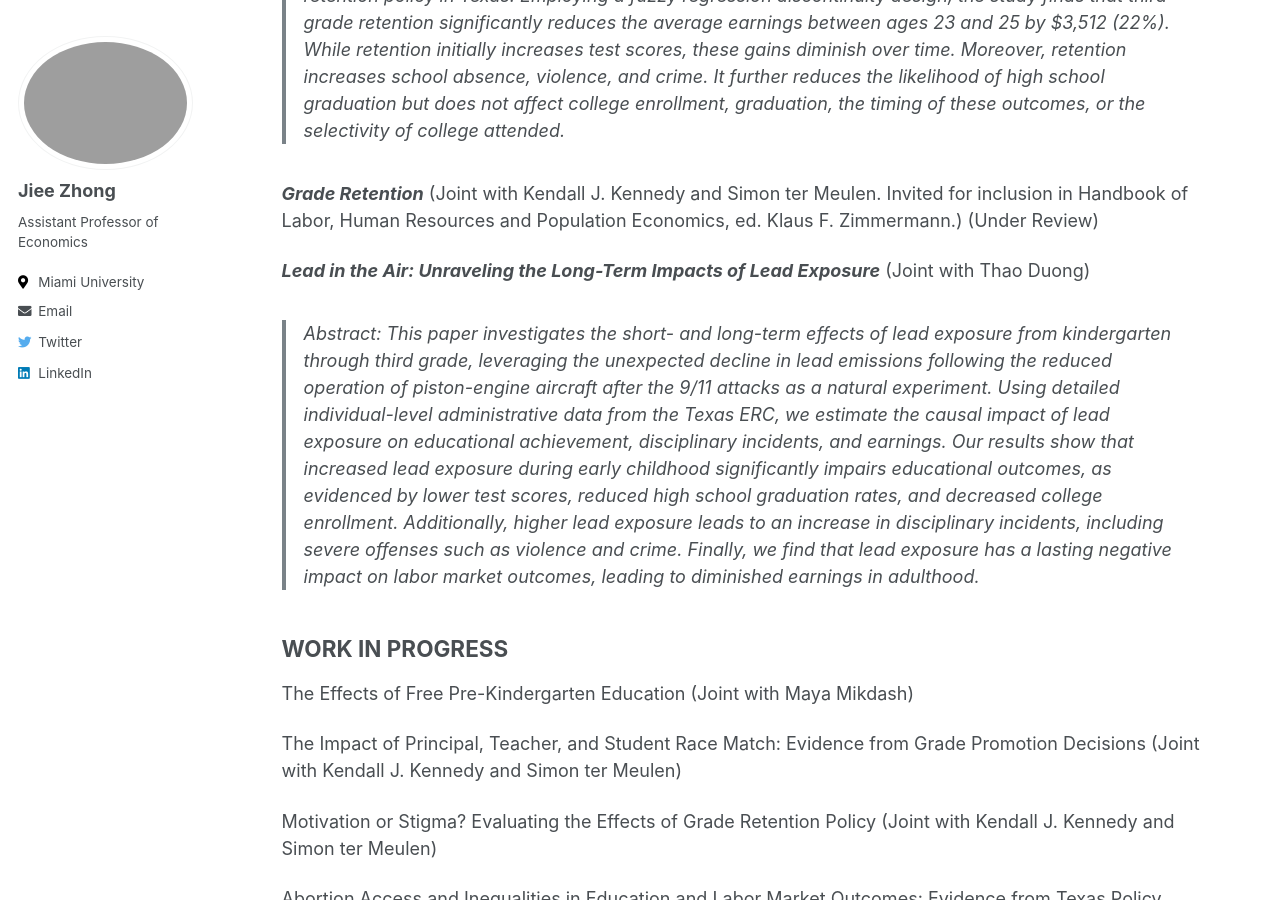
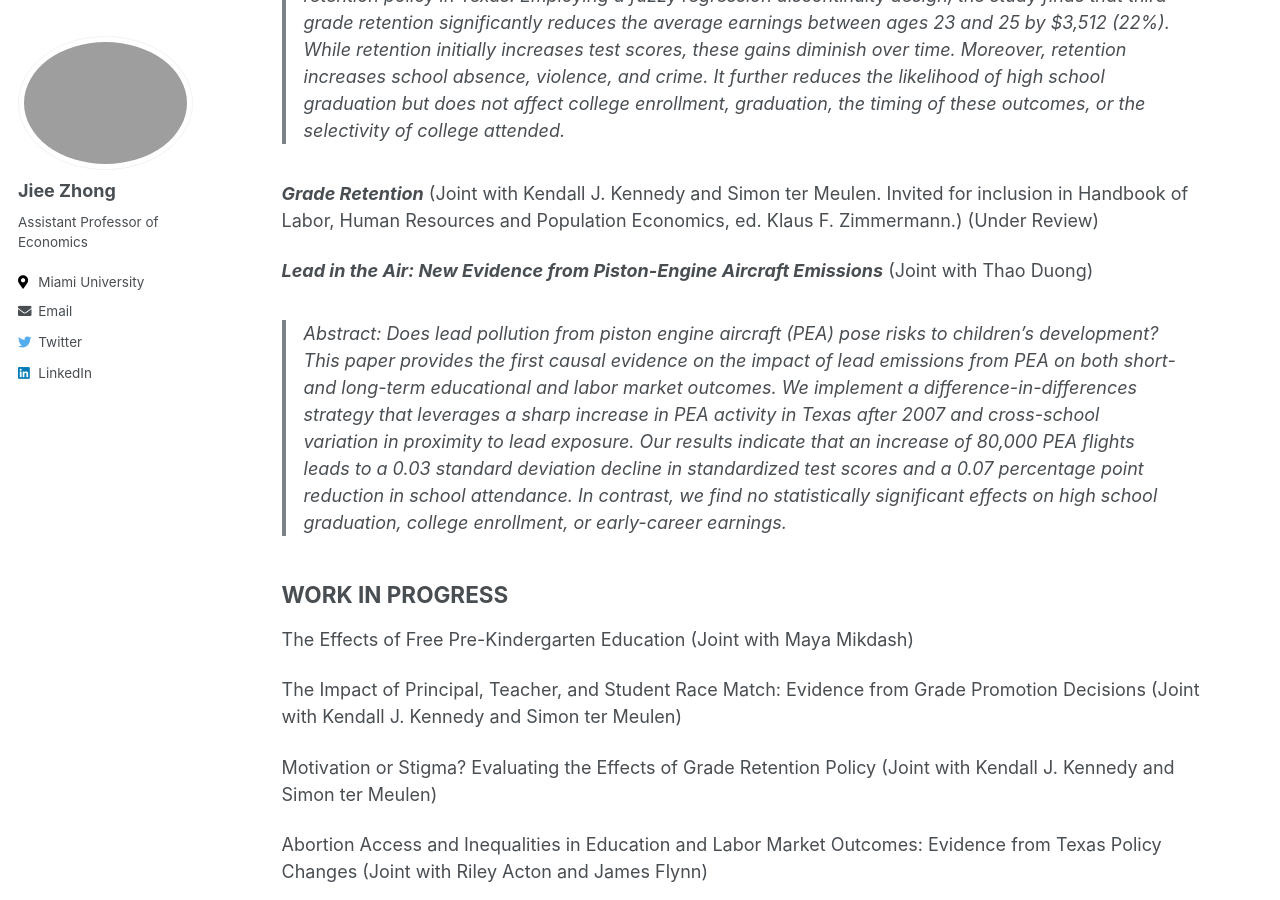
Before and after one commit to jieezhong/jieezhong.github.io, a Jekyll site: the page built from _pages/research.md, in a window 1280 px wide and 900 px high, scrolled down 987 px. Built offline with Jekyll 4.4.1, drawn with Linux system fonts in a browser that asks for light colours.

Commit message:
Update research.md

```diff
--- a/_pages/research.md
+++ b/_pages/research.md
@@ -25,9 +25,9 @@ Revised and Resubmitted (2nd Round) to the <ins> American Economic Journal: Appl
 
 ***Grade Retention*** (Joint with Kendall J. Kennedy and Simon ter Meulen. Invited for inclusion in Handbook of Labor, Human Resources and Population Economics, ed. Klaus F. Zimmermann.) (Under Review)
 
-***Lead in the Air: Unraveling the Long-Term Impacts of Lead Exposure*** (Joint with Thao Duong)
+***Lead in the Air: New Evidence from Piston-Engine Aircraft Emissions*** (Joint with Thao Duong)
 
-> Abstract: This paper investigates the short- and long-term effects of lead exposure from kindergarten through third grade, leveraging the unexpected decline in lead emissions following the reduced operation of piston-engine aircraft after the 9/11 attacks as a natural experiment. Using detailed individual-level administrative data from the Texas ERC, we estimate the causal impact of lead exposure on educational achievement, disciplinary incidents, and earnings. Our results show that increased lead exposure during early childhood significantly impairs educational outcomes, as evidenced by lower test scores, reduced high school graduation rates, and decreased college enrollment. Additionally, higher lead exposure leads to an increase in disciplinary incidents, including severe offenses such as violence and crime. Finally, we find that lead exposure has a lasting negative impact on labor market outcomes, leading to diminished earnings in adulthood.
+> Abstract: Does lead pollution from piston engine aircraft (PEA) pose risks to children’s development? This paper provides the first causal evidence on the impact of lead emissions from PEA on both short- and long-term educational and labor market outcomes. We implement a difference-in-differences strategy that leverages a sharp increase in PEA activity in Texas after 2007 and cross-school variation in proximity to lead exposure. Our results indicate that an increase of 80,000 PEA flights leads to a 0.03 standard deviation decline in standardized test scores and a 0.07 percentage point reduction in school attendance. In contrast, we find no statistically significant effects on high school graduation, college enrollment, or early-career earnings.
 
 
 
```
